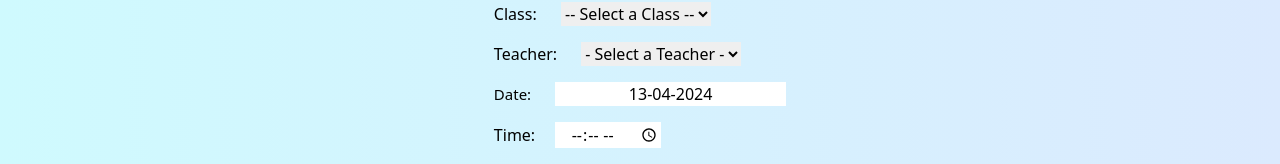
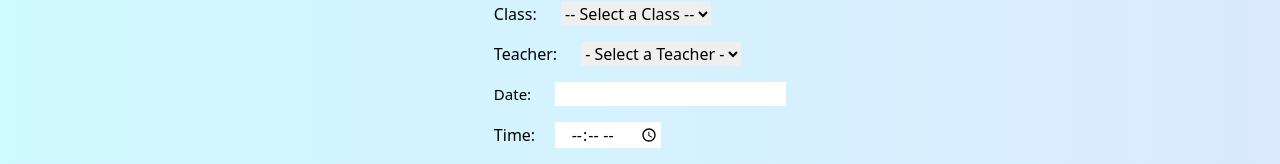
Before and after one commit to silviaxieyy/gareactfinalproject, a Next.js app: page /classes/timetable in a window 1280 px wide. Shown: the part 405-569 px from the top of the page. Built offline with nearby package versions, Linux system fonts and the light colour scheme.

Commit message:
change some value and datepicker of book class page.

```diff
--- a/components/Comfirm.js
+++ b/components/Comfirm.js
@@ -1,6 +1,6 @@
 import { useRouter } from 'next/router';
 import { Dialog, Transition } from '@headlessui/react'
-import { Fragment, useState } from 'react'
+import { Fragment } from 'react'
 import Link from 'next/link'
 
 export default function Comfirm({isOpen, onClose}) {
--- a/components/MembershipTabs.js
+++ b/components/MembershipTabs.js
@@ -1,4 +1,4 @@
-import { useState, Fragment } from 'react'
+import { useState} from 'react'
 import { Tab } from '@headlessui/react'
 import Link from 'next/link'
 
--- a/components/Navbar.js
+++ b/components/Navbar.js
@@ -1,5 +1,5 @@
 import { Menu, Transition } from '@headlessui/react'
-import { Fragment, useEffect, useRef, useState } from 'react'
+import { Fragment, useState } from 'react'
 import { ChevronDownIcon } from '@heroicons/react/20/solid'
 import Link from 'next/link';
 
--- a/components/TimetableTab.js
+++ b/components/TimetableTab.js
@@ -12,6 +12,7 @@ const TimetableTab = () => {
     handleSubmit,
     reset,
     setValue,
+    watch,
     formState: { errors, isSubmitting }
   } = useForm();
 
@@ -24,7 +25,7 @@ const TimetableTab = () => {
 
   const onSubmit = (e) => {
 
-    emailjs.sendForm('service_1sf9wj1', 'template_s267ry5', classForm .current, 'Rl-c-JtkBhUn5hgG_')
+    emailjs.sendForm('service_1sf9wj1', 'template_s267ry5', classForm.current, 'Rl-c-JtkBhUn5hgG_')
     .then((result) => {
 
       reset();
@@ -47,24 +48,25 @@ const TimetableTab = () => {
             <option value="Yoga" className='text-center'>Yoga</option>
             <option value="Pilates" className='text-center'>Pilates</option>
             <option value="HIIT" className='text-center'>HIIT</option>
-            <option value="CYCLE" className='text-center'>Bike</option>
+            <option value="Bike" className='text-center'>Bike</option>
           </select>
         </div>
         <div className='mt-4'>
           <label className='mr-6'>Teacher:</label>
           <select {...register('teacher', {required: true})}>
             <option value="">- Select a Teacher -</option>
-            <option value="Yoga" className='text-center'>Alice</option>
-            <option value="Pilates" className='text-center'>Judy</option>
-            <option value="HIIT" className='text-center'>Bill</option>
-            <option value="CYCLE" className='text-center'>Michael</option>
+            <option value="Alice" className='text-center'>Alice</option>
+            <option value="Judy" className='text-center'>Judy</option>
+            <option value="Bill" className='text-center'>Bill</option>
+            <option value="Michael" className='text-center'>Michael</option>
           </select>
         </div>
         <div className='mt-4'>
           <label className="text-violet11 w-[90px] text-right text-[15px] mr-6">Date:</label>
           <DatePicker
-          className='text-center'
-            selected={currentDate}
+            selected={watch('date')}
+            className='text-center'
+            {...register('date', { required: true })}
             onChange={handleDateChange}
             minDate={currentDate}
             dateFormat="dd-MM-YYYY"
```
